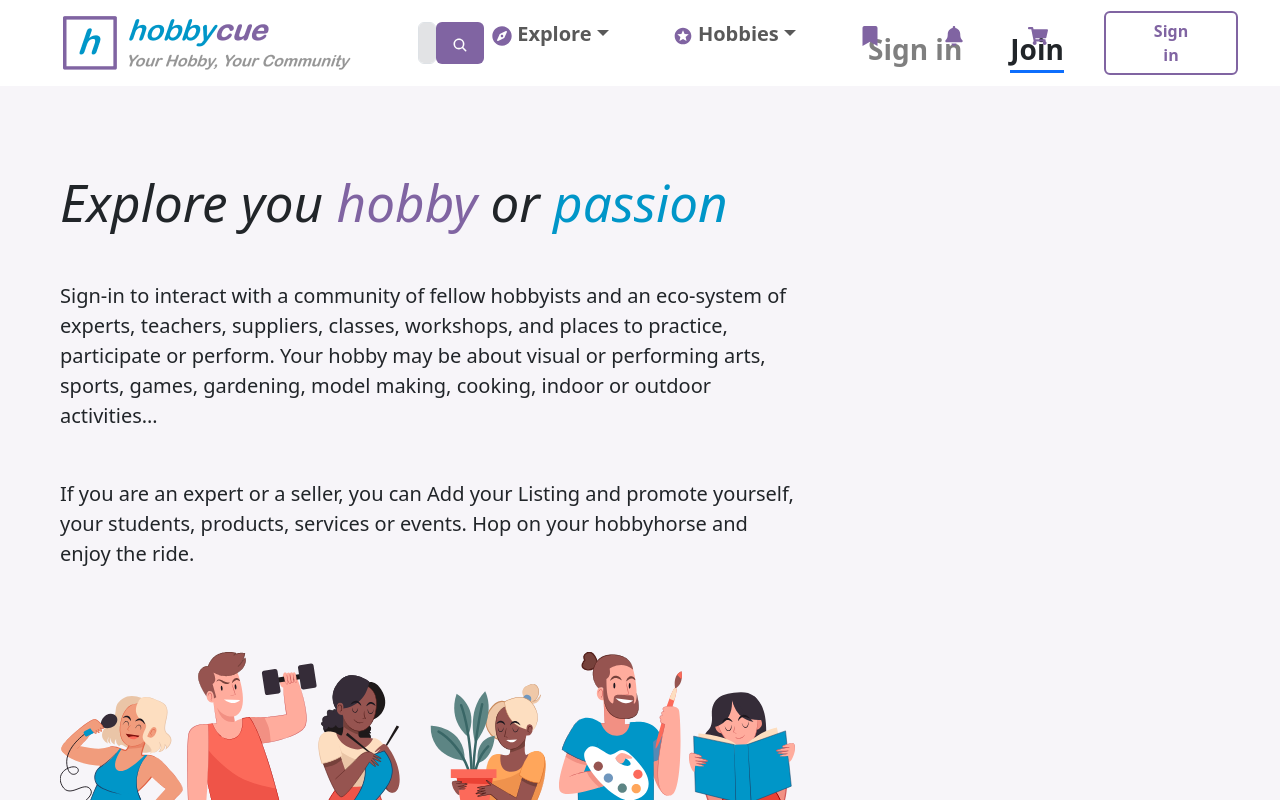
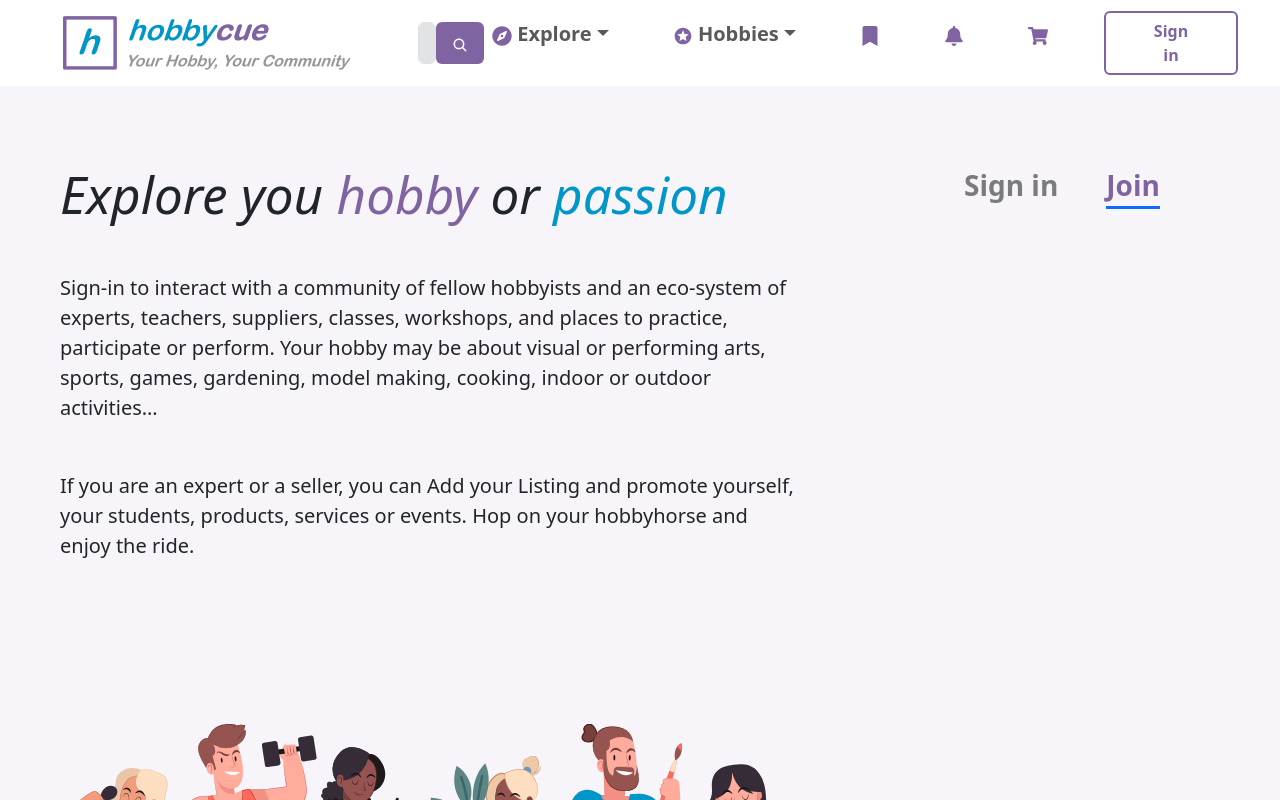
Before and after one commit to nasimrifat101/HobbyCue-JobTask, a React (Vite) app: page / in a window 1280 px wide. Shown: the top 800 px of the page. Built offline with nearby package versions, Linux system fonts and the light colour scheme.

Commit message:
Margin padding fixxed

```diff
--- a/src/Components/Banner.jsx
+++ b/src/Components/Banner.jsx
@@ -11,33 +11,33 @@ const Banner = () => {
     };
 
     return (
-        <div style={{ backgroundColor: colors.bannerFir, height: "92vh", display: "flex", alignItems: "center" }}>
+        <div style={{ backgroundColor: colors.bannerFir, height: "100vh", display: "flex", alignItems: "center" }}>
             <div className="mx-5 container" >
                 <div className="row gap-5">
-                    <div className="col-8">
+                    <div className="col-8 me-5">
                         <h1 className="fst-italic" style={{ fontSize: "3.2rem", marginTop: "9rem" }}>Explore you <span style={{ color: colors.primary }}>hobby</span> or <span style={{ color: colors.secondary }}>passion</span></h1>
                         <p className='fs-5 mt-5'>
                             Sign-in to interact with a community of fellow hobbyists and an eco-system of experts, teachers, suppliers, classes, workshops, and places to practice, participate or perform. Your hobby may be about visual or performing arts, sports, games, gardening, model making, cooking, indoor or outdoor activities…
 
                         </p>
 
-                        <p className='fs-5 mt-5' style={{ marginBottom: "5.2rem" }}>
+                        <p className='fs-5 mt-5' style={{ marginBottom: "10.2rem" }}>
                             If you are an expert or a seller, you can Add your Listing and promote yourself, your students, products,  services or events.  Hop on your hobbyhorse and enjoy the ride.
                         </p>
                         <div className="flex ">
                             <img src={bannerImg} alt="Happy figures" className="w-100" />
                         </div>
                     </div>
-                    <div className="col">
-                        <div className="d-flex gap-5">
+                    <div className="col ms-5">
+                        <div className="d-flex gap-5" style={{ marginTop: "9rem" }}>
                             <p
-                                className={`tab ${activeTab === 'signup' ? `border-bottom border-3 border-primary fw-bold fs-3 ` : 'fw-bold fs-3 text-black-50'}`}
+                                className={`tab ${activeTab === 'signup' ? `border-bottom border-3 purple border-primary fw-bold fs-3` : 'fw-bold fs-3 text-black-50'}`}
                                 onClick={() => handleTabChange('signup')}
                             >
                                 Sign in
                             </p>
                             <p
-                                className={`tab ${activeTab === 'login' ? 'border-bottom border-primary border-3 fw-bold  fs-3' : 'fw-bold  fs-3 text-black-50'}`}
+                                className={`tab ${activeTab === 'login' ? 'border-bottom border-primary border-3 fw-bold purple fs-3' : 'fw-bold  fs-3 text-black-50'}`}
                                 onClick={() => handleTabChange('login')}
                             >
                                 Join
--- a/src/index.css
+++ b/src/index.css
@@ -0,0 +1,3 @@
+.purple{
+    color: #8064A2;
+}
```
